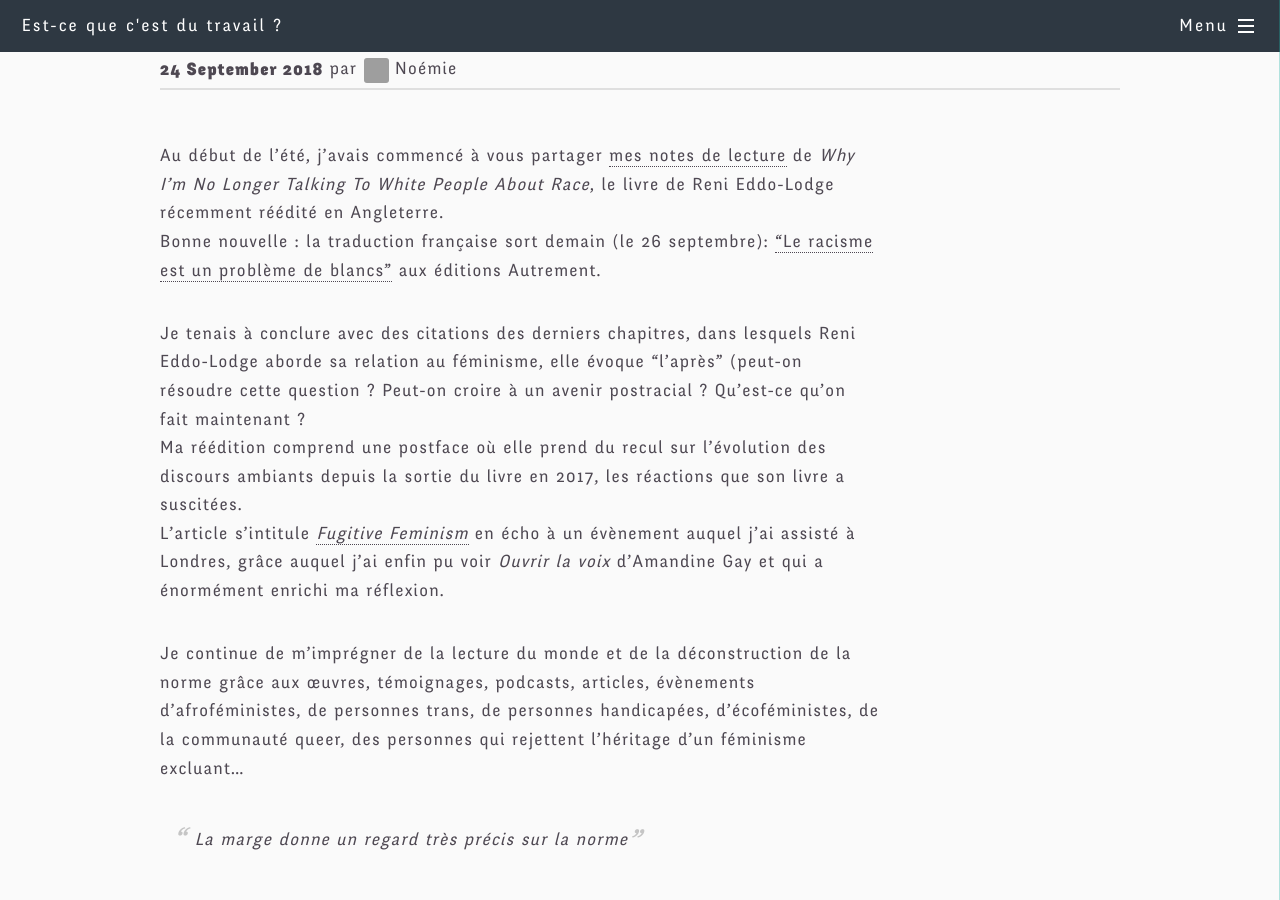
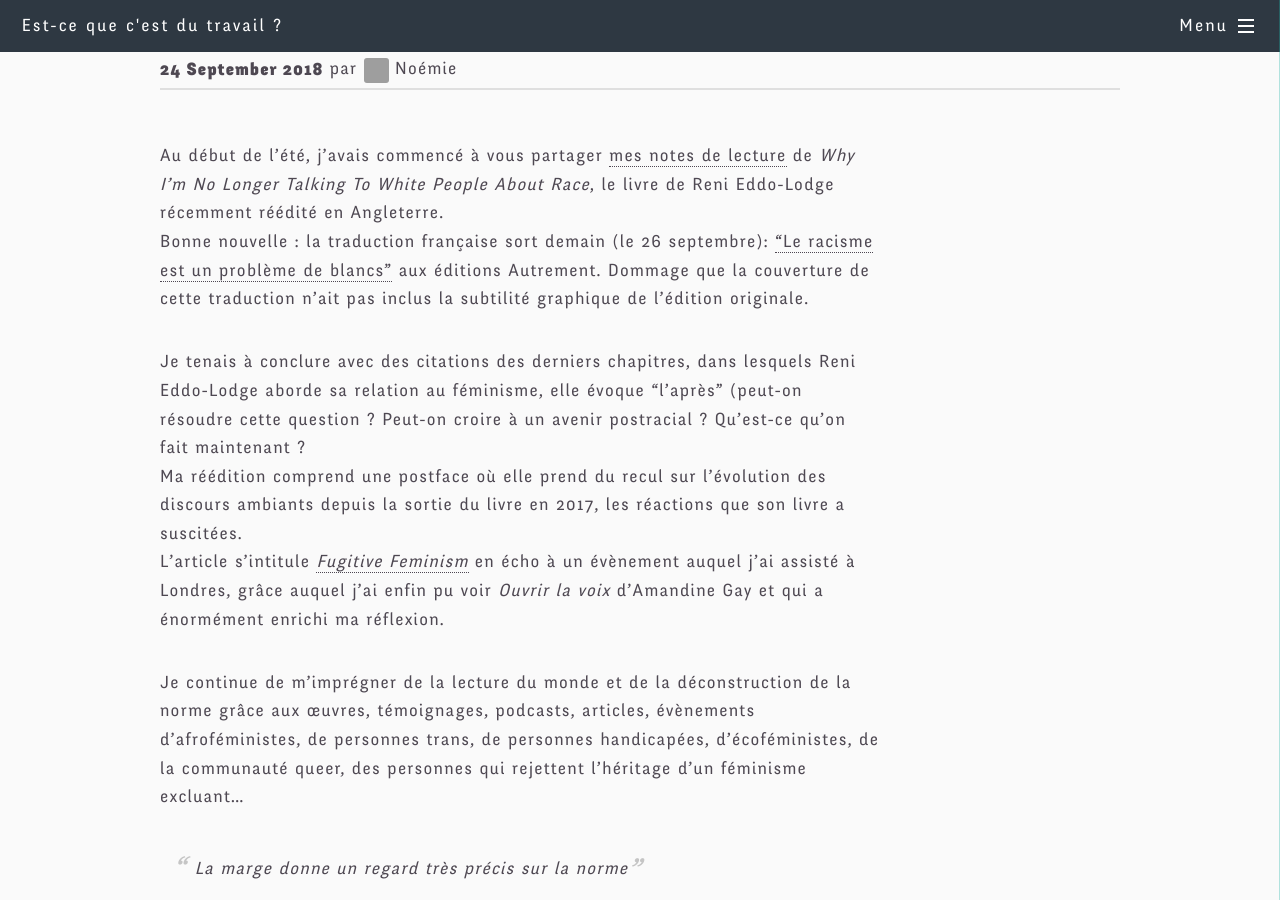
Before and after one commit to noeems/estcequecestdutravail.xyz, a Jekyll site: the page built from _posts/2018-09-24-fugitive-feminism.md, in a window 1280 px wide and 900 px high, scrolled down 455 px. Built offline with Jekyll 4.4.1, drawn with Linux system fonts in a browser that asks for light colours; comment, search, counter and statistics services are not loaded; grey boxes are pictures that could not be loaded.

Commit message:
Couv comment

```diff
--- a/_posts/2018-09-24-fugitive-feminism.md
+++ b/_posts/2018-09-24-fugitive-feminism.md
@@ -7,7 +7,7 @@ author:
 ---
 
 Au début de l'été, j'avais commencé à vous partager [mes notes de lecture](https://estcequecestdutravail.xyz/2018/07/why-shes-no-longer-talking-about-race.html) de _Why I'm No Longer Talking To White People About Race_, le livre de Reni Eddo-Lodge récemment réédité en Angleterre.
-Bonne nouvelle : la traduction française sort demain (le 26 septembre): ["Le racisme est un problème de blancs"](https://www.autrement.com/Catalogue/essais-et-documents/le-racisme-est-un-probleme-de-blancs) aux éditions Autrement.
+Bonne nouvelle : la traduction française sort demain (le 26 septembre): ["Le racisme est un problème de blancs"](https://www.autrement.com/Catalogue/essais-et-documents/le-racisme-est-un-probleme-de-blancs) aux éditions Autrement. Dommage que la couverture de cette traduction n'ait pas inclus la subtilité graphique de l'édition originale.
 
 Je tenais à conclure avec des citations des derniers chapitres, dans lesquels Reni Eddo-Lodge aborde sa relation au féminisme, elle évoque "l'après" (peut-on résoudre cette question ? Peut-on croire à un avenir postracial ? Qu'est-ce qu'on fait maintenant ?
 Ma réédition comprend une postface où elle prend du recul sur l'évolution des discours ambiants depuis la sortie du livre en 2017, les réactions que son livre a suscitées.
```
